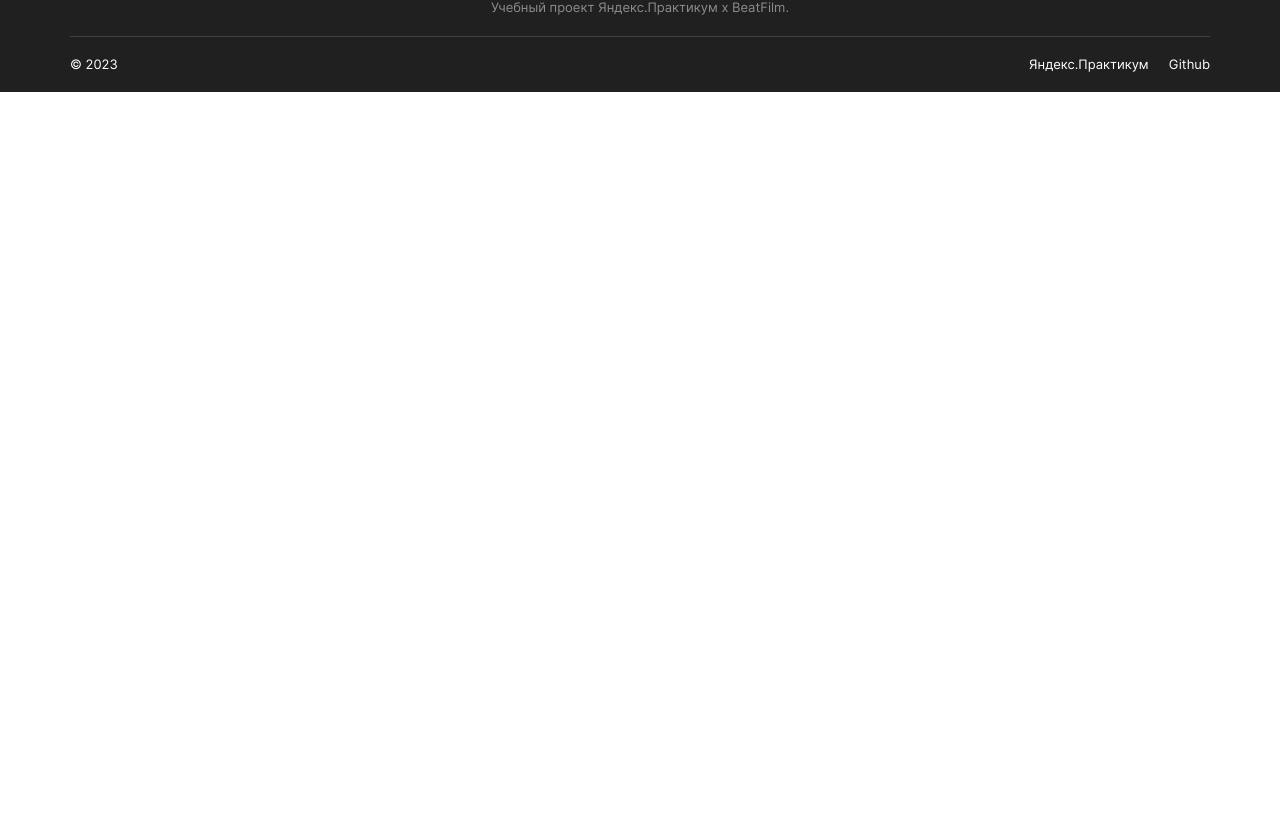
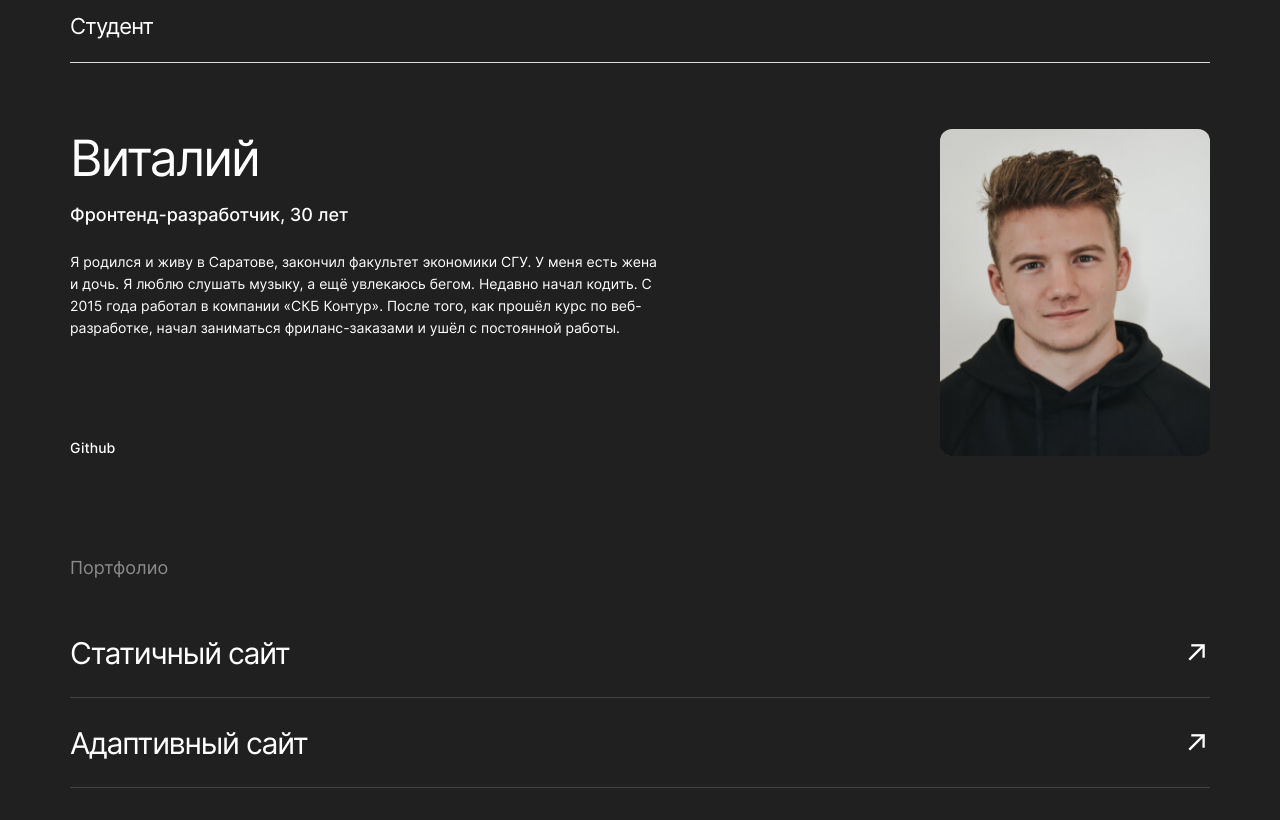
Before and after one commit to KseniiaDzhigun/movies-explorer-frontend, a React (Create React App) app: page / in a window 1280 px wide. Shown: the part 1958-2778 px from the top of the page. Before the commit the page ends 2050 px from the top, so only its background shows below. Built offline with nearby package versions, Linux system fonts and the light colour scheme.

Commit message:
feat: AboutMe & Portfolio jsx css

```diff
--- a/src/components/AboutMe/AboutMe.css
+++ b/src/components/AboutMe/AboutMe.css
@@ -0,0 +1,59 @@
+.me {
+    margin: 0 70px;
+    padding: 90px 0 0;
+    color: #FFFFFF;
+    background-color: #202020;
+}
+
+.me__info {
+    display: flex;
+    margin: 66px 0 0;
+    justify-content: space-between;
+}
+
+.me__text {
+    max-width: 599px;
+}
+
+.me__name {
+    margin: 0 0 18px;
+    font-weight: 400;
+    font-size: 50px;
+    line-height: 1.16;
+    letter-spacing: -0.04em;
+}
+
+.me__job-age {
+    margin: 0;
+    font-weight: 500;
+    font-size: 18px;
+    line-height: 1.11;
+}
+
+.me__detailed {
+    margin: 26px 0 99px;
+    font-weight: 400;
+    font-size: 14px;
+    line-height: 1.57;
+}
+
+.me__link {
+    cursor: pointer;
+    text-decoration: none;
+    transition: opacity .2s;
+    color: #FFFFFF;
+    font-weight: 500;
+    font-size: 14px;
+    line-height: 1.21;
+}
+
+.me__link:hover {
+    opacity: .6;
+}
+
+.me__avatar {
+    border-radius: 12px;
+    object-fit: cover;
+    width: 270px;
+    height: 327px;
+}
--- a/src/components/AboutMe/AboutMe.js
+++ b/src/components/AboutMe/AboutMe.js
@@ -0,0 +1,30 @@
+import './AboutMe.css';
+import SectionTitle from '../SectionTitle/SectionTitle';
+import avatar from '../../images/me-avatar.jpg';
+
+const AboutMe = () => {
+
+    return (
+        <section className="me">
+            <SectionTitle text="Студент" />
+            <div className="me__info">
+                <div className="me__text">
+                    <h3 className="me__name">
+                        Виталий
+                    </h3>
+                    <p className="me__job-age">
+                        Фронтенд-разработчик, 30 лет
+                    </p>
+                    <p className="me__detailed">
+                        Я родился и живу в Саратове, закончил факультет экономики СГУ. У меня есть жена и дочь. Я люблю слушать музыку, а ещё увлекаюсь бегом. Недавно начал кодить.
+                        С 2015 года работал в компании «СКБ Контур». После того, как прошёл курс по веб-разработке, начал заниматься фриланс-заказами и ушёл с постоянной работы.
+                    </p>
+                    <a href="https://github.com/KseniiaDzhigun" target="_blank" class="me__link" rel="noreferrer">Github</a>
+                </div>
+                <img src={avatar} alt="" className="me__avatar" />
+            </div>
+        </section>
+    );
+}
+
+export default AboutMe;
--- a/src/components/AboutProject/AboutProject.css
+++ b/src/components/AboutProject/AboutProject.css
@@ -2,7 +2,6 @@
     margin: 0 70px;
     padding: 110px 0;
     color: #FFFFFF;
-
 }
 
 .project__table {
--- a/src/components/Main/Main.css
+++ b/src/components/Main/Main.css
@@ -1,8 +1,8 @@
 .content {
     margin: 0 auto;
-    width: 1280px;
     display: flex;
     flex-direction: column;
+    width: 1280px;
 }
 
 @media screen and (max-width: 1279px) {
--- a/src/components/Main/Main.js
+++ b/src/components/Main/Main.js
@@ -3,7 +3,8 @@ import Footer from '../Footer/Footer';
 import Promo from '../Promo/Promo';
 import AboutProject from '../AboutProject/AboutProject';
 import Techs from '../Techs/Techs';
-
+import AboutMe from '../AboutMe/AboutMe';
+import Portfolio from '../Portfolio/Portfolio';
 
 const Main = ({ loggedIn }) => {
 
@@ -12,6 +13,8 @@ const Main = ({ loggedIn }) => {
             <Promo loggedIn={loggedIn}/>
             <AboutProject />
             <Techs />
+            <AboutMe />
+            <Portfolio />
             <Footer />
         </main>
     );
--- a/src/components/Portfolio/Portfolio.css
+++ b/src/components/Portfolio/Portfolio.css
@@ -0,0 +1,57 @@
+.portfolio {
+    margin: 0 70px;
+    padding: 101px 0 107px;
+    background-color: #202020;
+}
+
+.portfolio__title {
+    margin: 0 0 50px;
+    color: #8B8B8B;
+    font-weight: 400;
+    font-size: 18px;
+    line-height: 1.11;
+}
+
+.portfolio__menu {}
+
+.portfolio__project {
+    width: 100%;
+    border-bottom: 1px solid #424242;
+}
+
+.portfolio__project:last-child {
+    border-bottom: none;
+}
+
+.portfolio__links {
+    display: flex;
+    flex-direction: column;
+    flex-wrap: wrap;
+    gap: 20px;
+    align-content: center;
+    margin: 0;
+    padding: 0;
+    list-style-type: none;
+}
+
+.portfolio__link {
+    display: flex;
+    justify-content: space-between;
+    cursor: pointer;
+    text-decoration: none;
+    transition: opacity .2s;
+    color: #FFFFFF;
+    font-weight: 400;
+    font-size: 30px;
+    line-height: 1.67;
+    letter-spacing: -0.04em;
+    padding-bottom: 17px;
+}
+
+.portfolio__link:hover {
+    opacity: .6;
+}
+
+.portfolio__icon {
+    padding-top: 2px;
+}
--- a/src/components/Portfolio/Portfolio.js
+++ b/src/components/Portfolio/Portfolio.js
@@ -0,0 +1,35 @@
+import './Portfolio.css';
+
+const Portfolio = () => {
+    return (
+        <portfolio className="portfolio">
+            <h3 className="portfolio__title">
+                Портфолио
+            </h3>
+            <nav class="portfolio__menu">
+                <ul class="portfolio__links">
+                    <li className="portfolio__project">
+                        <a href="https://github.com/KseniiaDzhigun/how-to-learn" target="_blank" class="portfolio__link" rel="noreferrer">
+                            Статичный сайт
+                            <span className="portfolio__icon">↗</span>
+                        </a>
+                    </li>
+                    <li className="portfolio__project">
+                        <a href="https://github.com/KseniiaDzhigun/russian-travel" target="_blank" class="portfolio__link" rel="noreferrer">
+                            Адаптивный сайт
+                            <span className="portfolio__icon">↗</span>
+                        </a>
+                    </li>
+                    <li className="portfolio__project">
+                        <a href="https://github.com/KseniiaDzhigun/react-mesto-api-full" target="_blank" class="portfolio__link" rel="noreferrer">
+                            Одностраничное приложение
+                            <span className="portfolio__icon">↗</span>
+                        </a>
+                    </li>
+                </ul>
+            </nav>
+        </portfolio>
+    );
+}
+
+export default Portfolio;
--- a/src/components/Promo/Promo.css
+++ b/src/components/Promo/Promo.css
@@ -4,12 +4,20 @@
     padding-bottom: 85px;
 }
 
+.promo__content {
+    margin: 75px 70px 0;
+    display: flex;
+    justify-content: space-between;
+}
+
+.promo__info {}
+
 .promo__title {
     max-width: 640px;
     font-size: 50px;
     line-height: 1.16;
     font-weight: 400;
-    margin: 75px 70px 36px;
+    margin: 0 0 38px;
 }
 
 .promo__text {
@@ -18,11 +26,11 @@
     font-size: 13px;
     font-weight: 400;
     line-height: 1.2;
-    margin: 0 70px 156px;
+    margin: 0 0 154px;
 }
 
 .promo__link {
-    margin: 0 70px;
+    margin: 0;
     opacity: 0.6;
     border: 1px solid #FFFFFF;
     border-radius: 3px;
@@ -41,11 +49,8 @@
 }
 
 .promo__logo {
-    position: absolute;
     background-image: url(../../images/promo-logo.svg);
     background-size: cover;
-    right: 186px;
-    top: 149px;
     width: 310px;
     height: 304px;
 }
--- a/src/components/Promo/Promo.js
+++ b/src/components/Promo/Promo.js
@@ -7,6 +7,8 @@ const Promo = ({ loggedIn }) => {
     return (
         <section className="promo">
             <Header loggedIn={loggedIn} />
+            <div className="promo__content">
+                <div className="promo__info">
                     <h1 className="promo__title">
                         Учебный проект студента факультета Веб&#8209;разработки.
                     </h1>
@@ -16,7 +18,9 @@ const Promo = ({ loggedIn }) => {
                     <Link to="/movies" className="promo__link" >
                         Узнать больше
                     </Link>
+                </div>
                 <div class="rotation promo__logo"></div>
+            </div>
         </section>
     );
 }
--- a/src/components/SectionTitle/SectionTitle.css
+++ b/src/components/SectionTitle/SectionTitle.css
@@ -5,6 +5,6 @@
     line-height: 1.23;
     color: #FFFFFF;
     border-bottom: 1px solid #DADADA;
-    padding-bottom: 23px;
+    padding-bottom: 22px;
     letter-spacing: -0.04em;
 }
--- a/src/components/Techs/Techs.css
+++ b/src/components/Techs/Techs.css
@@ -5,6 +5,7 @@
     display: flex;
     flex-wrap: wrap;
     flex-direction: column;
+    background-color: #272727;
 }
 
 .techs__subtitle {
@@ -44,5 +45,5 @@
     background-color: #303030;
     width: 90px;
     border-radius: 10px;
-    padding: 20px 0px;
+    padding: 22px 0px;
 }
```
Also changed, not shown: src/images/me-avatar.jpg (added). Lines whose indentation alone changed are shown as unchanged.
